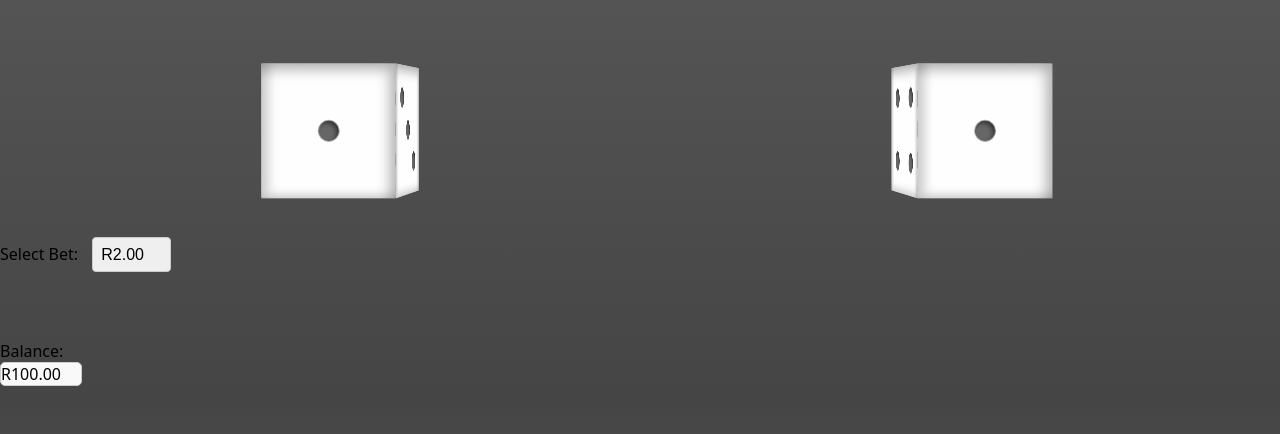
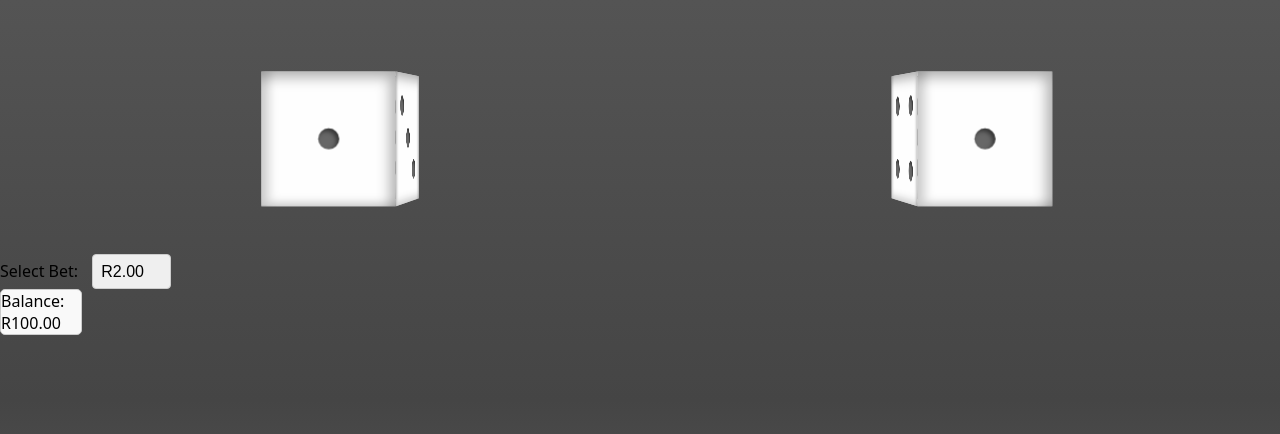
Before and after one commit to ByteBeem/dice, a website: page index.html in a window 1280 px wide. Shown: the top 434 px of the page. Drawn offline with nearby package versions, Linux system fonts and the light colour scheme; no server answers.

Commit message:
Update index.html

```diff
--- a/index.html
+++ b/index.html
@@ -92,11 +92,10 @@
       <option value="50.00">R50.00</option>
       <option value="100.00">R100.00</option>
     </select>
+      <div id="balance-box">Balance: R100.00</div>
   </div>
 
-  <label for="bet-dropdown">Balance:
-  <div id="balance-box">R100.00</div>
-</label>
+
   <div class="static-info">
     <h1><p>Winning Combinations:</p></h1>
     <p>Sum 7: You win if the sum of the two dice is 7.</p>
```
